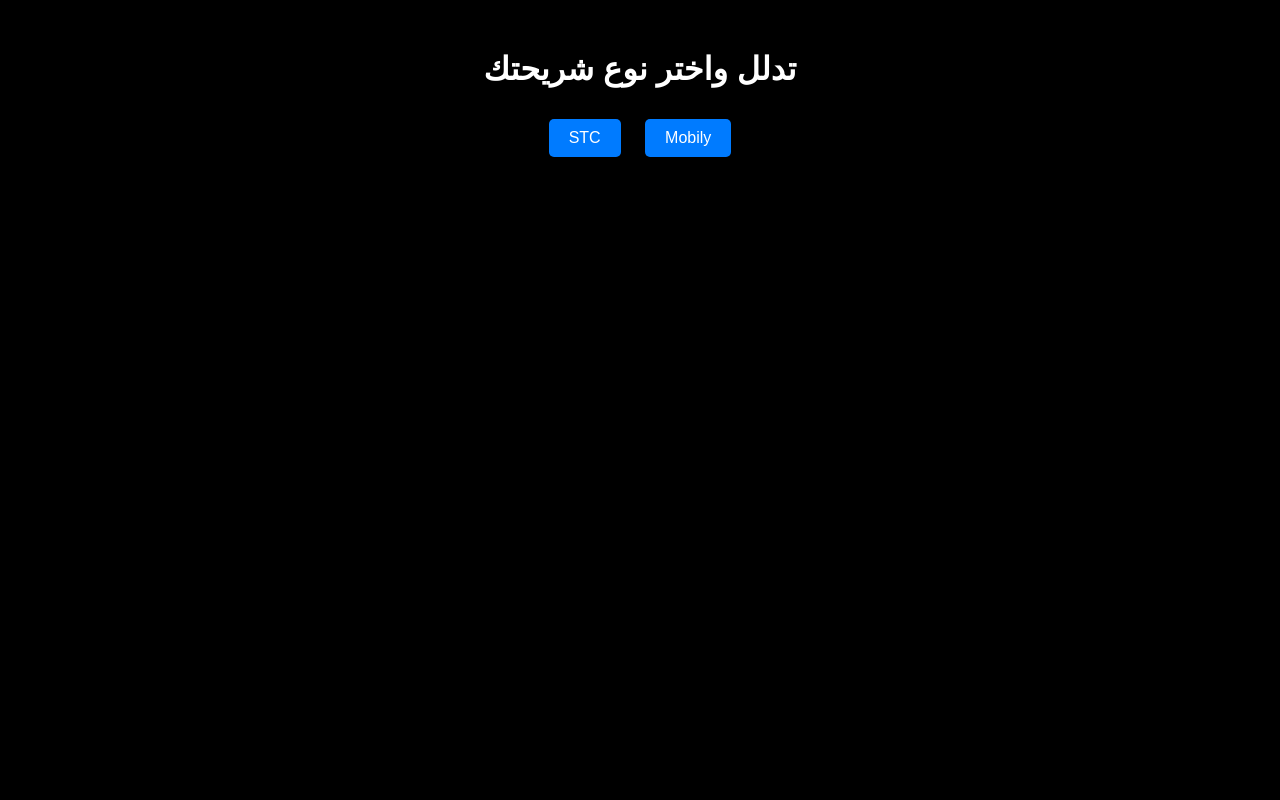
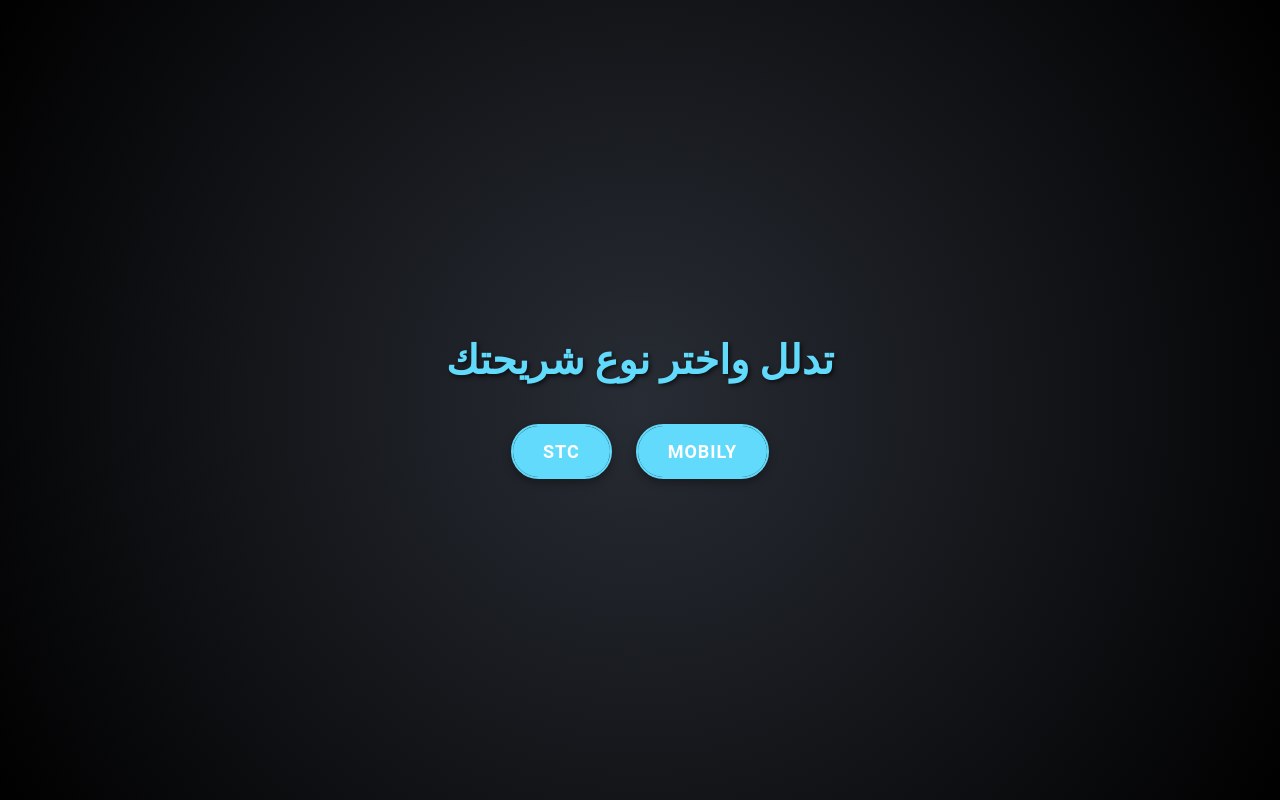
Before and after one commit to x58c/unlock-sim, a plain HTML site: page index.html in a window 1280 px wide. Drawn offline with Linux system fonts and the light colour scheme.

Commit message:
Update index.html

```diff
--- a/index.html
+++ b/index.html
@@ -6,34 +6,59 @@
     <title>unlock-sim</title>
     <style>
         body {
-            font-family: Arial, sans-serif;
+            font-family: 'Roboto', sans-serif;
             text-align: center;
-            margin-top: 50px;
-            background-color: #000; /* خلفية سوداء */
-            color: #fff; /* نص أبيض لتباين أفضل */
+            margin: 0;
+            padding: 0;
+            background: radial-gradient(circle, #282c34, #000);
+            color: #f1f1f1;
+            height: 100vh;
+            display: flex;
+            align-items: center;
+            justify-content: center;
+        }
+        h1 {
+            font-size: 2.5em;
+            margin-bottom: 30px;
+            color: #61dafb; /* لون أزرق فاتح للعنوان */
+            text-shadow: 2px 2px 4px rgba(0, 0, 0, 0.6); /* تأثير الظل للعنوان */
         }
         .button {
             display: inline-block;
-            padding: 10px 20px;
+            padding: 15px 30px;
             margin: 10px;
-            font-size: 16px;
+            font-size: 18px;
             color: #fff;
-            background-color: #007bff; /* لون الخلفية للأزرار */
-            border: none;
-            border-radius: 5px;
+            background-color: #61dafb; /* لون أزرق فاتح للأزرار */
+            border: 2px solid #61dafb; /* إطار مطابق للون الخلفية */
+            border-radius: 30px; /* زوايا دائرية للأزرار */
             text-decoration: none;
+            text-transform: uppercase;
+            font-weight: bold;
+            box-shadow: 0 4px 8px rgba(0, 0, 0, 0.3);
+            transition: all 0.3s ease;
+            letter-spacing: 1px; /* زيادة تباعد الأحرف */
+            background-clip: padding-box; /* يمنع تداخل الخلفية مع الإطار */
         }
         .button:hover {
-            background-color: #0056b3; /* لون الخلفية عند المرور على الأزرار */
+            background-color: #4fa3d6; /* لون خلفية الأزرار عند التمرير */
+            border-color: #4fa3d6; /* تغيير لون الإطار عند التمرير */
+            transform: translateY(-5px);
+            box-shadow: 0 8px 16px rgba(0, 0, 0, 0.4);
         }
-        h1 {
-            color: #fff; /* لون العنوان أبيض */
+        .button:active {
+            background-color: #357ab7; /* لون خلفية الأزرار عند النقر */
+            border-color: #357ab7; /* تغيير لون الإطار عند النقر */
+            transform: translateY(2px);
+            box-shadow: 0 4px 8px rgba(0, 0, 0, 0.3);
         }
     </style>
 </head>
 <body>
-    <h1>تدلل واختر نوع شريحتك</h1>
-    <a href="https://x58c.github.io/unlock-sim/stc.html" class="button">STC</a>
-    <a href="https://x58c.github.io/unlock-sim/mobily.html" class="button">Mobily</a>
+    <div>
+        <h1>تدلل واختر نوع شريحتك</h1>
+        <a href="https://x58c.github.io/unlock-sim/stc.html" class="button">STC</a>
+        <a href="https://x58c.github.io/unlock-sim/mobily.html" class="button">Mobily</a>
+    </div>
 </body>
 </html>
```
